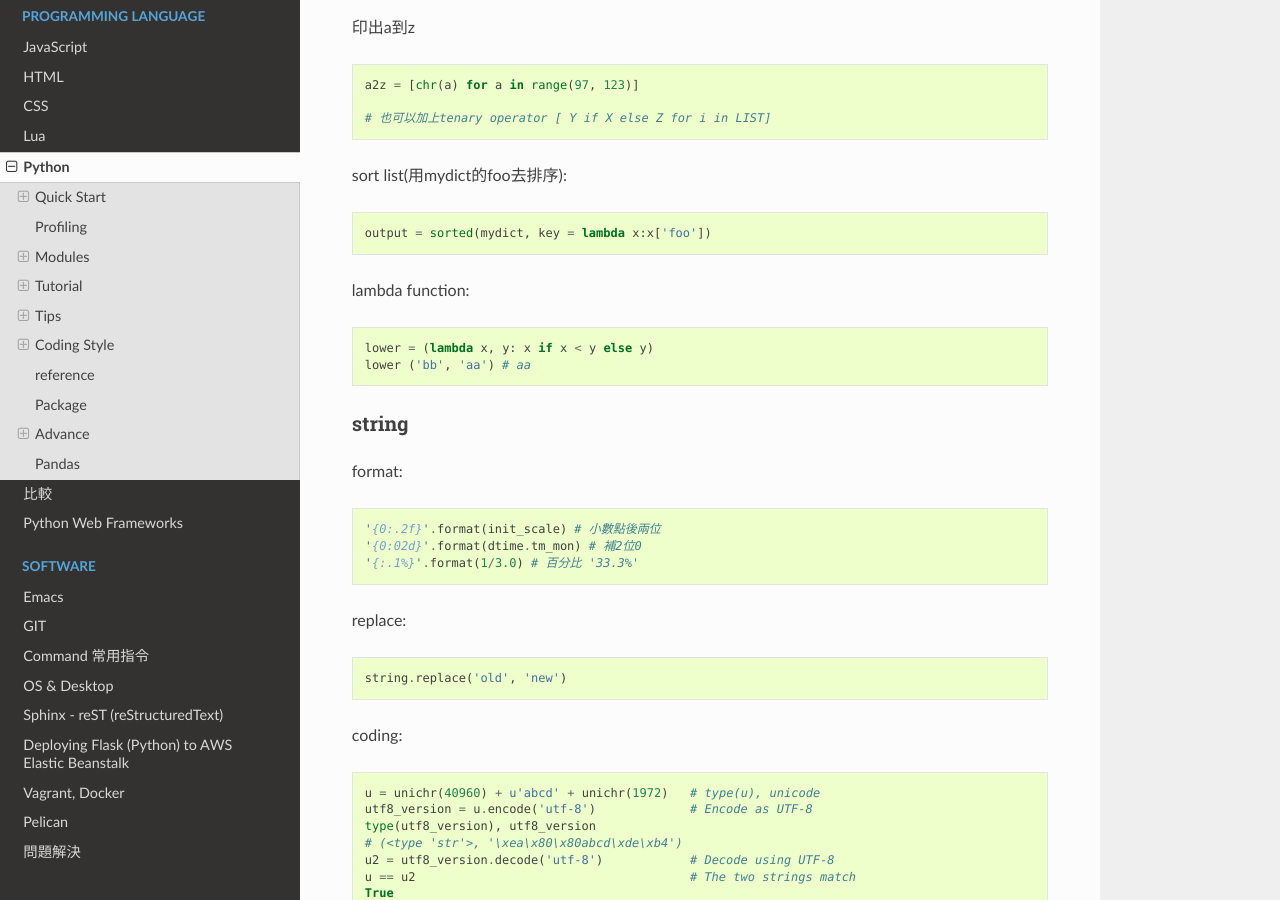
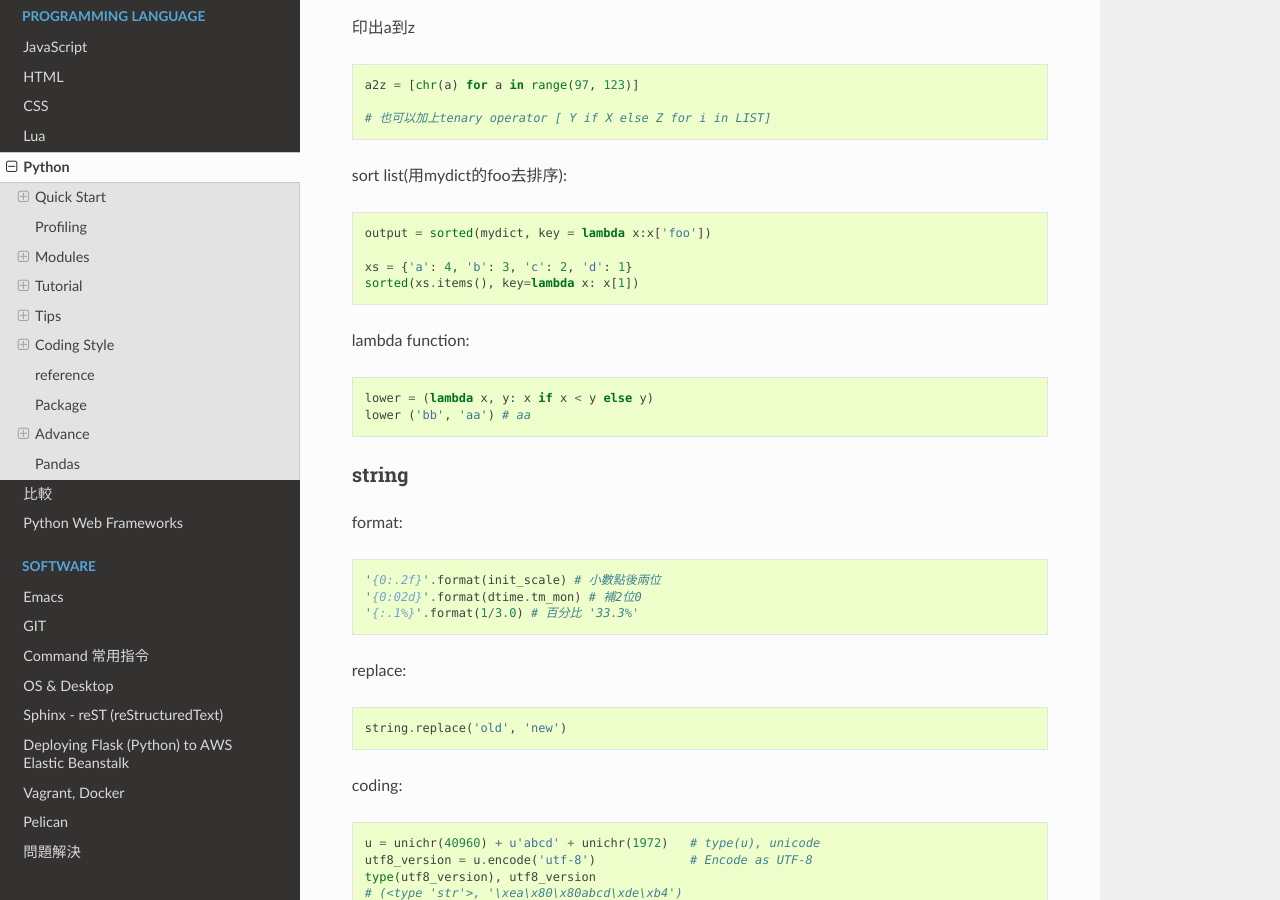
Before and after one commit to moogoo78/comp.suhen.org, a Sphinx documentation site: the page built from docs/source/python.rst, in a window 1280 px wide and 900 px high, scrolled down 1407 px. Built offline with Sphinx 7.4.7 and the Read the Docs theme 2.0.0, drawn with Linux system fonts in a browser that asks for light colours.

Commit message:
edited source

```diff
--- a/docs/source/python.rst
+++ b/docs/source/python.rst
@@ -79,6 +79,9 @@ list compension
 sort list(用mydict的foo去排序)::
 
   output = sorted(mydict, key = lambda x:x['foo'])
+
+  xs = {'a': 4, 'b': 3, 'c': 2, 'd': 1}
+  sorted(xs.items(), key=lambda x: x[1])
 
 
 lambda function::
```
